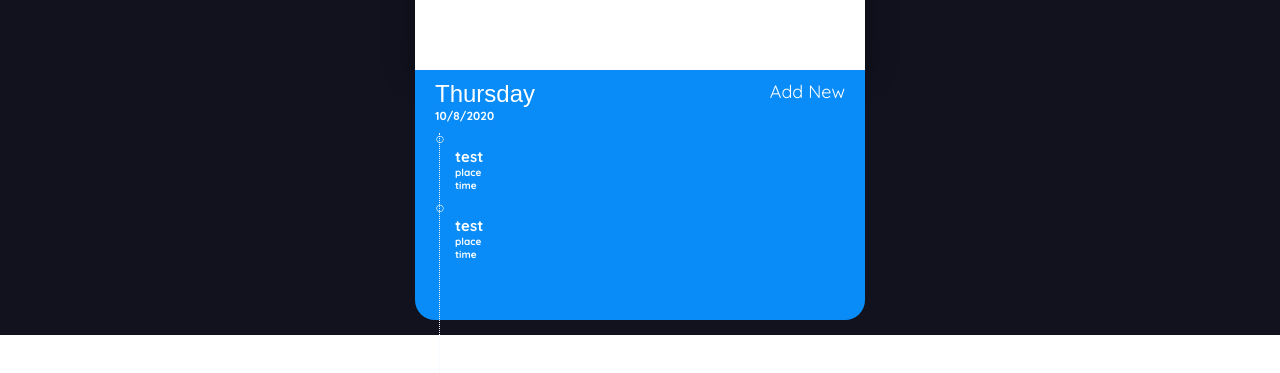
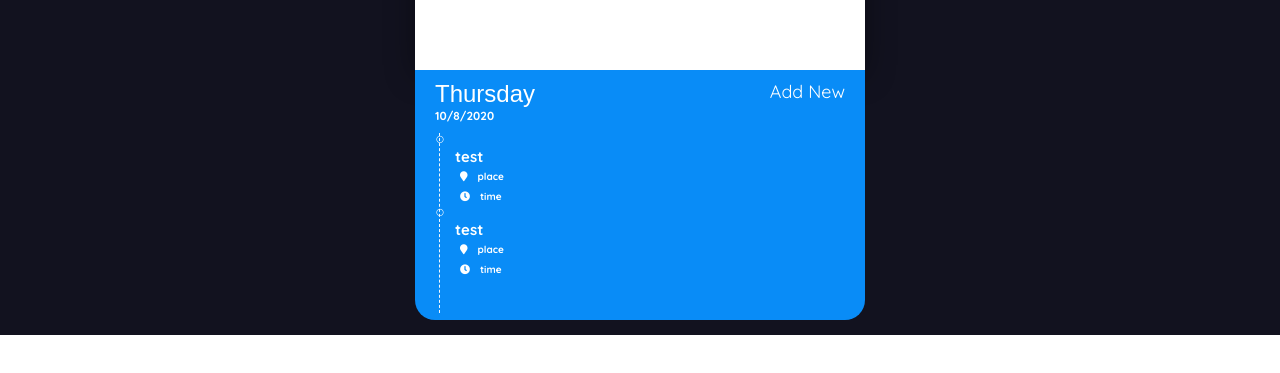
Before and after one commit to kodlyzer/react-calender-app, a React (Create React App) app: page / in a window 1280 px wide. Both pictures are taken after a click on the element "10". Shown: the part 465-838 px from the top of the page. After the commit the page ends 800 px from the top, so only its background shows below. Built offline with nearby package versions, Linux system fonts and the light colour scheme.

Commit message:
Update timeline component

```diff
--- a/src/App.css
+++ b/src/App.css
@@ -7,3 +7,30 @@
   justify-content: center;
   align-items: center;
 }
+
+
+/* to be preserved global */
+button {
+  border: none;
+  background: inherit;
+  color: white;
+  font-size: large;
+}
+
+button:hover {
+  border: none;
+  background: inherit;
+  color: white;
+  font-size: large;
+  cursor: pointer;
+  font-weight: bolder;
+}
+
+button:focus {
+  outline: none;
+  outline-offset: -4px;
+}
+
+button:active {
+  transform: scale(0.99);
+}
--- a/src/scheduler/Scheduler.css
+++ b/src/scheduler/Scheduler.css
@@ -6,6 +6,7 @@
   border-bottom-right-radius: 2rem;
   background-color: #098cf7;
   color: white;
+  position: relative;
 }
 
 .holiday-reminders {
@@ -28,31 +29,6 @@ header h1 {
   font-family: sans-serif;
 }
 
-header button {
-  border: none;
-  background: inherit;
-  color: white;
-  font-size: large;
-}
-
-header button:hover {
-  border: none;
-  background: inherit;
-  color: white;
-  font-size: large;
-  cursor: pointer;
-}
-
-header button:focus {
-  outline: none;
-  outline-offset: -4px;
-}
-
-header button:active {
-  transform: scale(0.99);
-}
-
-
 .timeline {
   height: 20rem;
   overflow: auto;
@@ -62,8 +38,8 @@ header button:active {
   content: '';
   position: absolute;
   width: 1px;
-  height: 100%;
-  border-left: 1px dotted aliceblue;
+  height: 18rem;
+  border-left: 1px dashed aliceblue;
   margin: 0 2.4rem;
 }
 
@@ -77,10 +53,16 @@ header button:active {
 }
 
 .timeline ul li {
-  padding: 0 0 1rem 2rem;
+  margin: 0 0 0rem 2rem;
+  top: -3rem;
 }
 
 .timeline .timeline-item {
   padding: 0 2rem;
-  top: -3rem;
 }
+
+.empty-note {
+  position: absolute;
+  top: 10px;
+  margin-left: 10px;
+}
--- a/src/scheduler/Scheduler.js
+++ b/src/scheduler/Scheduler.js
@@ -1,7 +1,8 @@
 
 import React from 'react';
 import './Scheduler.css';
-import weekdays from '../calender/weekdays'
+import weekdays from '../calender/weekdays';
+import Timeline from '../timeline/Timeline';
 
 function Scheduler ({ reminders }) {
   console.log(reminders);
@@ -30,22 +31,9 @@ function Scheduler ({ reminders }) {
         <div>
           <button type="button">Add New</button>
         </div>
-
       </header>
-      { reminders?
-      <main className="timeline">
-        <ul>
-          { reminders?.reminders?.map(reminder => (
-            <li key={Math.random()}>
-              <div className="timeline-item">
-                <h2>{reminder.reminder}</h2>
-                <h4>{reminder.place}</h4>
-                <h4>{reminder.time}</h4>
-              </div>
-            </li>)
-          )}
-        </ul>
-      </main> : ''
+      { reminders? <Timeline reminders={reminders.reminders}/>
+       : <h1 className="empty-note">No Reminders Yet</h1>
       }
     </section>
   );
--- /dev/null
+++ b/src/timeline/Timeline.css
@@ -0,0 +1,38 @@
+
+.timeline {
+  height: 20rem;
+  overflow: auto;
+}
+
+.timeline:before {
+  content: '';
+  position: absolute;
+  width: 1px;
+  height: 18rem;
+  border-left: 1px dashed aliceblue;
+  margin: 0 2.4rem;
+}
+
+.timeline ul {
+  list-style: none;
+  position: relative;
+}
+
+.timeline li:before {
+  content: "\20DD";
+  background-color: inherit;
+  top: 10px;
+}
+
+.timeline ul li {
+  margin: 0 0 0rem 2rem;
+  top: -5rem;
+}
+
+.timeline .timeline-item {
+  padding: 0 2rem;
+}
+
+.timeline-item > h4 > * {
+  padding: 0.5em;
+}
--- a/src/timeline/Timeline.js
+++ b/src/timeline/Timeline.js
@@ -0,0 +1,22 @@
+import React from 'react';
+import './Timeline.css';
+
+function Timeline({ reminders }) {
+  return (
+    <main className="timeline">
+      <ul>
+        {reminders?.map(reminder => (
+          <li key={Math.random()}>
+            <div className="timeline-item">
+              <h2>{reminder.reminder}</h2>
+              <h4><i class="fa fa-map-marker" aria-hidden="true"></i><span>{reminder.place}</span></h4>
+              <h4><i class="fa fa-clock" aria-hidden="true"></i><span>{reminder.time}</span></h4>
+            </div>
+          </li>)
+        )}
+      </ul>
+    </main>
+  )
+}
+
+export default Timeline;
```
